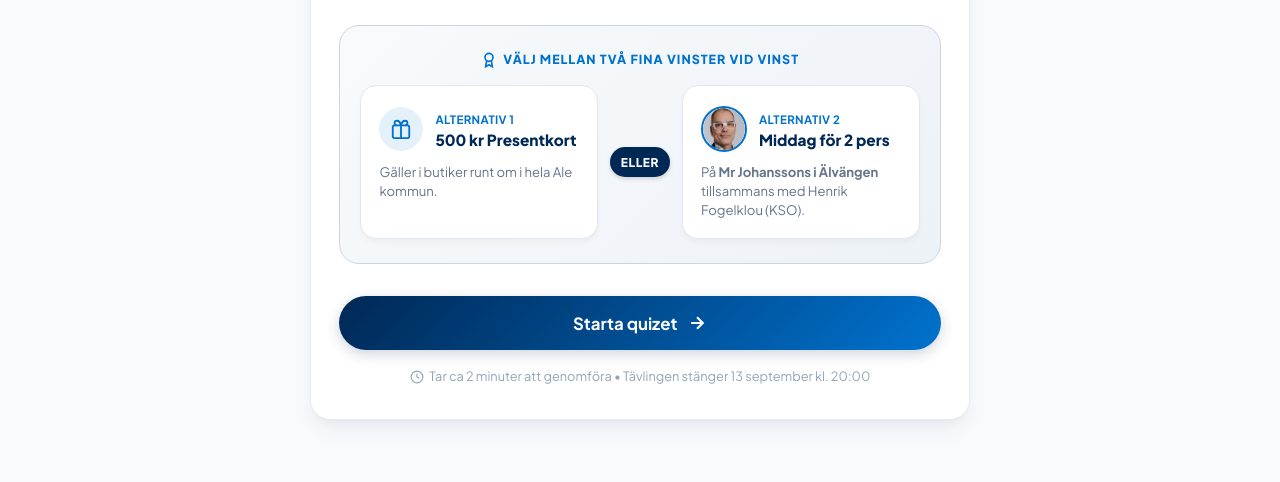
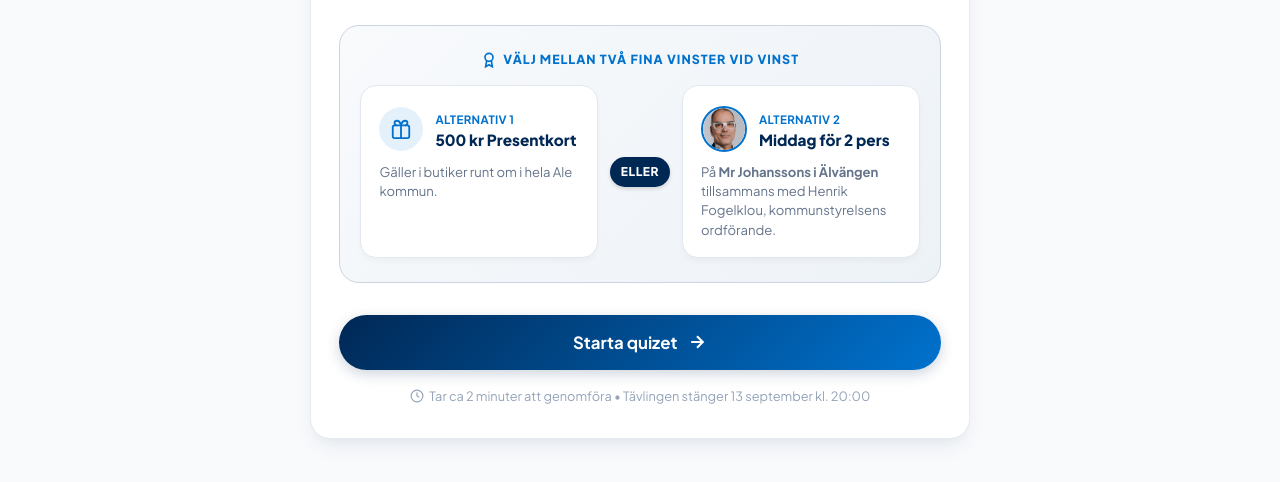
Before and after one commit to moderaterna-ale/moderaterna-ale, a website: page quiz.html in a window 1280 px wide. Shown: the part 286-768 px from the top of the page. Drawn offline with Linux system fonts and the light colour scheme; a web font is replaced by a local one.

Commit message:
Replace KSO abbreviation with Kommunstyrelsens ordförande across quiz

```diff
--- a/quiz.html
+++ b/quiz.html
@@ -680,7 +680,7 @@
                       <h4>Middag för 2 pers</h4>
                     </div>
                   </div>
-                  <p>På <strong>Mr Johanssons i Älvängen</strong> tillsammans med Henrik Fogelklou (KSO).</p>
+                  <p>På <strong>Mr Johanssons i Älvängen</strong> tillsammans med Henrik Fogelklou, kommunstyrelsens ordförande.</p>
                 </div>
               </div>
 
@@ -803,7 +803,7 @@
                     </div>
                     <div>
                       <strong>Middag för 2 på Mr Johanssons i Älvängen</strong>
-                      <div style="font-size: 0.8rem; color: #64748b;">Tillsammans med Henrik Fogelklou (KSO)</div>
+                      <div style="font-size: 0.8rem; color: #64748b;">Tillsammans med Henrik Fogelklou, kommunstyrelsens ordförande</div>
                     </div>
                   </div>
                 </label>
```
